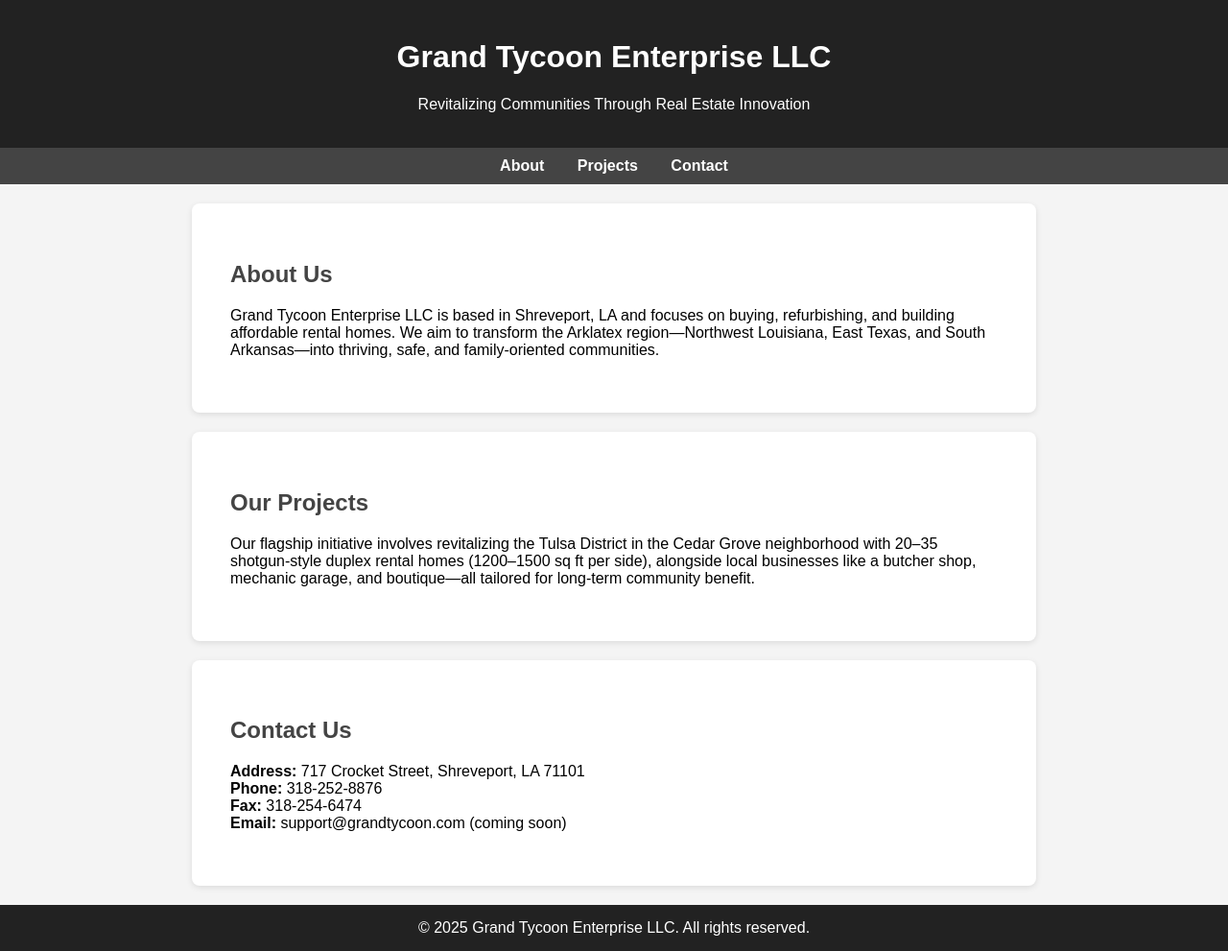
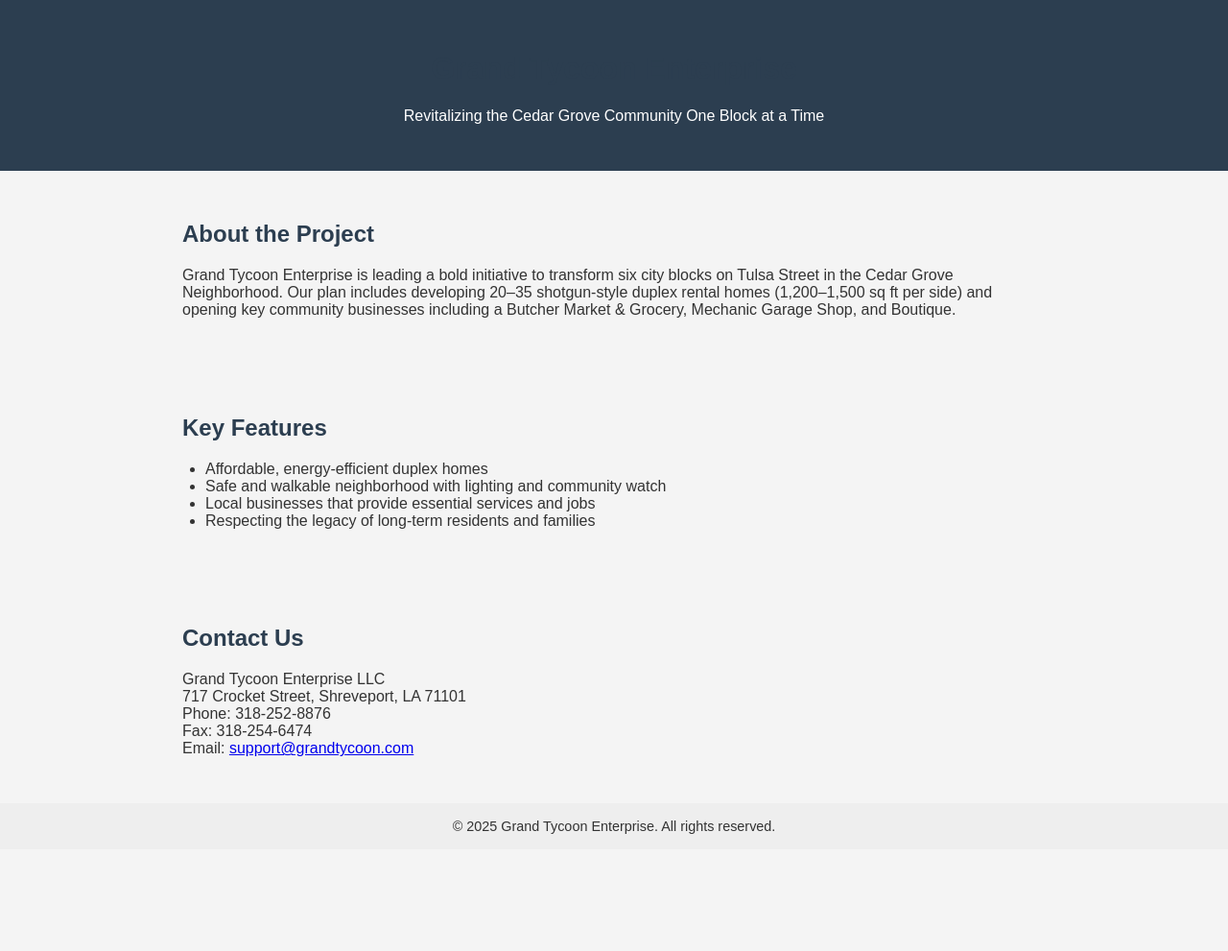
Before and after one commit to cggrand1/grand-tycoon-website2, a plain HTML site: page index.html in a window 1280 px wide. Shown: the whole page at 96% size. After the commit the page ends 885 px from the top, so only its background shows below. Drawn offline with Linux system fonts and the light colour scheme.

Commit message:
Update index.html
Signed-off-by: cggrand1 <gcraginald@gmail.com>

```diff
--- a/index.html
+++ b/index.html
@@ -2,52 +2,76 @@
 <html lang="en">
 <head>
   <meta charset="UTF-8">
-    <meta name="viewport" content="width=device-width, initial-scale=1.0">
-    <title>Grand Tycoon Enterprise LLC</title>
+  <title>Grand Tycoon Enterprise</title>
   <style>
-        body { font-family: Arial, sans-serif; margin: 0; padding: 0; background: #f4f4f4; }
-        header { background: #222; color: white; padding: 20px 40px; text-align: center; }
-        nav { background: #444; padding: 10px; text-align: center; }
-        nav a { color: white; margin: 0 15px; text-decoration: none; font-weight: bold; }
-        section { padding: 40px; background: white; margin: 20px auto; max-width: 800px; border-radius: 8px; box-shadow: 0 2px 6px rgba(0,0,0,0.1); }
-        footer { background: #222; color: white; text-align: center; padding: 15px 0; margin-top: 20px; }
-        h2 { color: #444; }
+    body {
+      font-family: Arial, sans-serif;
+      background: #f4f4f4;
+      margin: 0;
+      padding: 0;
+      color: #333;
+    }
+    header {
+      background: #2c3e50;
+      color: white;
+      padding: 2rem;
+      text-align: center;
+    }
+    section {
+      padding: 2rem;
+      max-width: 900px;
+      margin: auto;
+    }
+    h1, h2 {
+      color: #2c3e50;
+    }
+    ul {
+      padding-left: 1.5rem;
+    }
+    footer {
+      background: #eee;
+      padding: 1rem;
+      text-align: center;
+      font-size: 0.9rem;
+    }
   </style>
 </head>
 <body>
-
   <header>
-    <h1>Grand Tycoon Enterprise LLC</h1>
-    <p>Revitalizing Communities Through Real Estate Innovation</p>
+    <h1>Grand Tycoon Enterprise</h1>
+    <p>Revitalizing the Cedar Grove Community One Block at a Time</p>
   </header>
 
-<nav>
-    <a href="#about">About</a>
-    <a href="#projects">Projects</a>
-    <a href="#contact">Contact</a>
-</nav>
-
-<section id="about">
-    <h2>About Us</h2>
-    <p>Grand Tycoon Enterprise LLC is based in Shreveport, LA and focuses on buying, refurbishing, and building affordable rental homes. We aim to transform the Arklatex region—Northwest Louisiana, East Texas, and South Arkansas—into thriving, safe, and family-oriented communities.</p>
+  <section>
+    <h2>About the Project</h2>
+    <p>
+      Grand Tycoon Enterprise is leading a bold initiative to transform six city blocks on Tulsa Street in the Cedar Grove Neighborhood. Our plan includes developing 20–35 shotgun-style duplex rental homes (1,200–1,500 sq ft per side) and opening key community businesses including a Butcher Market & Grocery, Mechanic Garage Shop, and Boutique.
+    </p>
   </section>
 
-<section id="projects">
-    <h2>Our Projects</h2>
-    <p>Our flagship initiative involves revitalizing the Tulsa District in the Cedar Grove neighborhood with 20–35 shotgun-style duplex rental homes (1200–1500 sq ft per side), alongside local businesses like a butcher shop, mechanic garage, and boutique—all tailored for long-term community benefit.</p>
+  <section>
+    <h2>Key Features</h2>
+    <ul>
+      <li>Affordable, energy-efficient duplex homes</li>
+      <li>Safe and walkable neighborhood with lighting and community watch</li>
+      <li>Local businesses that provide essential services and jobs</li>
+      <li>Respecting the legacy of long-term residents and families</li>
+    </ul>
   </section>
 
-<section id="contact">
+  <section>
     <h2>Contact Us</h2>
-    <p><strong>Address:</strong> 717 Crocket Street, Shreveport, LA 71101<br>
-       <strong>Phone:</strong> 318-252-8876<br>
-       <strong>Fax:</strong> 318-254-6474<br>
-       <strong>Email:</strong> support@grandtycoon.com (coming soon)</p>
+    <p>
+      Grand Tycoon Enterprise LLC<br>
+      717 Crocket Street, Shreveport, LA 71101<br>
+      Phone: 318-252-8876<br>
+      Fax: 318-254-6474<br>
+      Email: <a href="mailto:support@grandtycoon.com">support@grandtycoon.com</a>
+    </p>
   </section>
 
   <footer>
-    &copy; 2025 Grand Tycoon Enterprise LLC. All rights reserved.
+    &copy; 2025 Grand Tycoon Enterprise. All rights reserved.
   </footer>
-
 </body>
 </html>
```
Lines whose indentation alone changed are shown as unchanged.
